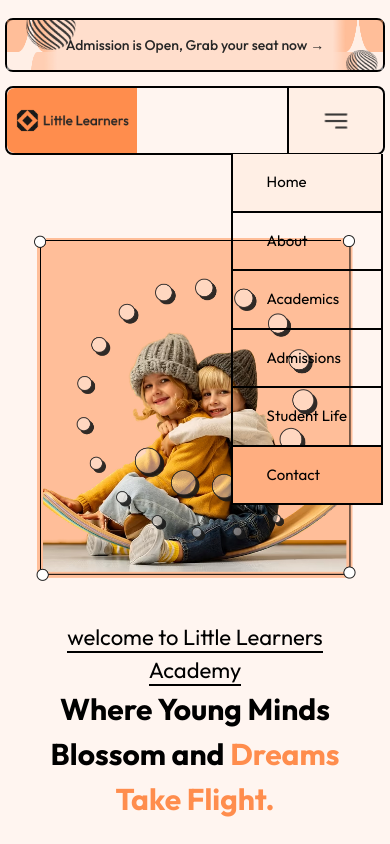
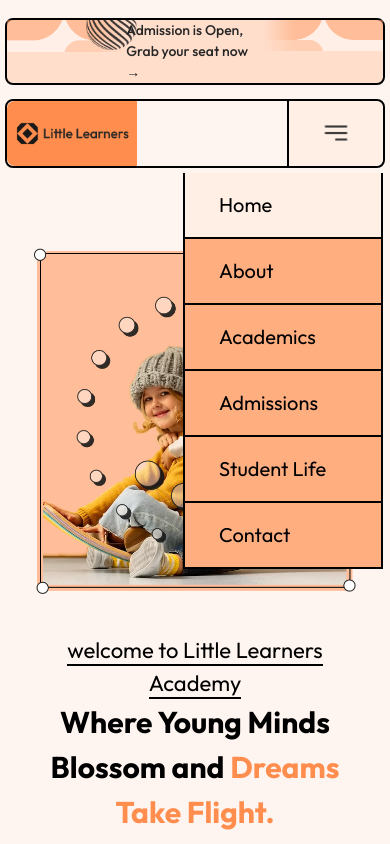
Before and after one commit to khammar500-ship-it/NextProject, a Next.js app: page / in a window 390 px wide. Both pictures are taken after a click on the button 336 px from the left and 120 px from the top of the page. Shown: the top 844 px of the page. Built offline with nearby package versions, Linux system fonts and the light colour scheme.

Commit message:
update project

```diff
--- a/src/app/component/Nav.tsx
+++ b/src/app/component/Nav.tsx
@@ -1,13 +1,16 @@
 "use client"
+
 import { usePathname } from "next/navigation"
 import { NavLink } from "../interface"
-import { useState,useEffect,useRef } from "react"
+import { useState, useEffect, useRef } from "react"
 import Image from "next/image"
 import Link from "next/link"
+
 function Nav() {
   const pathname = usePathname()
-  const menuRef=useRef<HTMLDivElement|null>(null)
+  const menuRef = useRef<HTMLDivElement | null>(null)
   const [open, setOpen] = useState(false)
+
   useEffect(() => {
     const handleClickOutside = (event: MouseEvent) => {
       if (menuRef.current && !menuRef.current.contains(event.target as Node)) {
@@ -15,66 +18,73 @@ function Nav() {
       }
     }
 
+    const handleResize = () => {
+      if (window.innerWidth >= 1250) {
+        setOpen(false)
+      }
+    }
+
     document.addEventListener("mousedown", handleClickOutside)
+    window.addEventListener("resize", handleResize)
 
     return () => {
       document.removeEventListener("mousedown", handleClickOutside)
+      window.removeEventListener("resize", handleResize)
     }
   }, [])
+
   const ArrLink: Array<NavLink> = [
-    {
-      name: "Home",
-      path: "/"
-    },
-    {
-      name: "About",
-      path: "/about"
-    },
-    {
-      name: "Academics",
-      path: "/academics"
-    },
-    {
-      name: "Admissions",
-      path: "/admissions"
-    },
-    {
-      name: "Student Life",
-      path: "/studentLife"
-    },
-    {
-      name: "Contact",
-      path: "/contact"
-    },
+    { name: "Home", path: "/" },
+    { name: "About", path: "/about" },
+    { name: "Academics", path: "/academics" },
+    { name: "Admissions", path: "/admissions" },
+    { name: "Student Life", path: "/studentLife" },
+    { name: "Contact", path: "/contact" },
+  ]
 
-  ]
   return (
     <nav className="flex justify-between mt-3.5 border-2 rounded-lg relative">
+
+      {/* Logo */}
       <div className="w-[195.29px] h-full bg-Orang-65 rounded-tl-lg rounded-bl-lg max-[600px]:w-[130.29px]">
-        <Image src="/Img/Logo.png"
-          alt="any"
-          width={182.6933135986328}
+        <Image
+          src="/Img/Logo.png"
+          alt="logo"
+          width={182.69}
           height={40}
-          className="py-5 px-6 max-[600px]:px-2" />
+          className="py-5 px-6 max-[600px]:px-2"
+        />
       </div>
+
+      {/* Desktop Menu */}
       <div className="flex max-[1250px]:hidden">
-        {
-          ArrLink.map((item, index) => {
-            const islast: boolean = index === ArrLink.length - 1;
+        {ArrLink.map((item, index) => {
+          const isLast = index === ArrLink.length - 1
           const isActive = pathname === item.path
+
           return (
             <Link
               key={index}
-                href={item.path} className={`
-                    ${islast ? "bg-Orange-75 rounded-tr-lg rounded-br-lg" : ""}
-                    ${isActive && !islast ? "bg-Orange-95" : ""}
-                    ${"px-8.5 border-l-2 py-4.25 h-full text-[20px]"}`}>
+              href={item.path}
+              className={
+                `${isLast ? "bg-Orange-75 rounded-tr-lg rounded-br-lg" : ""}
+                ${isActive && !isLast ? "bg-Orange-95" : ""}
+                px-8.5 border-l-2 py-4.25 h-full text-[20px]`
+              }
+            >
               {item.name}
-              </Link>)
+            </Link>
+          )
         })}
       </div>
-      <div className="min-[1249.99px]:hidden flex items-center px-8 bg-Orange-95 rounded-tr-lg rounded-br-lg border-l-2">
-        <button onClick={() => setOpen(!open)} >
+
+      {/* Mobile Menu + Button */}
+      <div
+        ref={menuRef}
+        className="min-[1249.99px]:hidden relative flex items-center px-8 bg-Orange-95 rounded-tr-lg rounded-br-lg border-l-2"
+      >
+        {/* Button */}
+        <button onClick={() => setOpen(prev => !prev)}>
           <Image
             src="/Img/IconNav.png"
             alt="Menu"
@@ -83,25 +93,32 @@ function Nav() {
             className="cursor-pointer"
           />
         </button>
-      </div>
+
+        {/* Dropdown */}
         {open && (
-        <div ref={menuRef} className="min-[1249.99px]:hidden flex flex-col absolute right-0 -bottom-99.5 z-1 max-[600px]:-bottom-88">
+          <div className="w-50 bg-Orange-75 flex flex-col absolute right-0 top-16 mt-2 z-20 max-[600px]:text-[15px]">
             {ArrLink.map((item, index) => {
-            const islast: boolean = index === ArrLink.length - 1;
+              const isLast = index === ArrLink.length - 1
               const isActive = pathname === item.path
+
               return (
                 <Link
                   key={index}
-                href={item.path} className={`
-                    ${islast ? "bg-Orange-75" : ""}
-                    ${isActive && !islast ? "bg-Orange-95" : ""}
-                    ${"px-8.5 border-b-2 border-r-2 border-l-2 py-4.25 h-full text-[20px] max-[600px]:text-[15px] "}`}
-                    onClick={() => setOpen(!open)}>
+                  href={item.path}
+                  className={`
+                    ${isLast ? "bg-Orange-75" : ""}
+                    ${isActive && !isLast ? "bg-Orange-95" : ""}
+                    px-8.5 border-b-2 border-r-2 border-l-2 py-4.25 text-[20px]
+                  `}
+                  onClick={() => setOpen(false)}
+                >
                   {item.name}
-              </Link>)
+                </Link>
+              )
             })}
           </div>
         )}
+      </div>
     </nav>
   )
 }
--- a/src/app/component/NavTop.tsx
+++ b/src/app/component/NavTop.tsx
@@ -7,26 +7,26 @@ function NavTop() {
         src="/Img/img0.png"
         alt="kk"
         width={224}
-        height={224} className="max-[920px]:w-[50.1px] max-[920px]:h-[50.1px]"/>
+        height={224} className="max-[920px]:w-[50] max-[920px]:h-[50]"/>
       </div>
       <div className="relative flex items-center">
         <Image src="/Img/img1.png"
           alt="att_"
           width={72.35}
           height={72.41} className="absolute top-0 -left-47 max-[1300px]:w-[50.37px] max-[1300px]:h-[30.41px]  max-[770px]:-left-30 max-[620px]:-left-20  max-[530px]:-left-10" />
-        <Link href="/" className="text-Grey-15 text-[20px] font-medium max-[920px]:text-[15px] max-[400px]:text-[14px]">Admission is Open, Grab your seat now →</Link>
+        <Link href="/admissions" className="text-Grey-15 text-[20px] font-medium max-[920px]:text-[15px] max-[400px]:text-[14px]">Admission is Open, Grab your seat now →</Link>
         <Image src="/Img/img2.png"
           alt="kk"
           width={39.56}
           height={39.59}
-           className="absolute bottom-0 left-110 max-[1300px]:w-[32.56px] max-[1300px]:h-[20.41px]  max-[770px]:left-80 max-[620px]:left-70 "/>
+           className="absolute bottom-0 left-110 max-[1300px]:w-[32.56px] max-[1300px]:h-[20.41px]  max-[770px]:left-80 max-[620px]:left-70  max-[385px]:left-60"/>
       </div>
       <div>
         <Image
           src="/Img/img3.png"
           alt="att_"
           width={224}
-          height={224}  className="max-[920px]:w-[50.1px] max-[920px]:h-[50.1px] "
+          height={224}  className="max-[920px]:w-[50] max-[920px]:h-[50] "
           />
       </div>
     </div>
```
Lines whose indentation alone changed are shown as unchanged.
